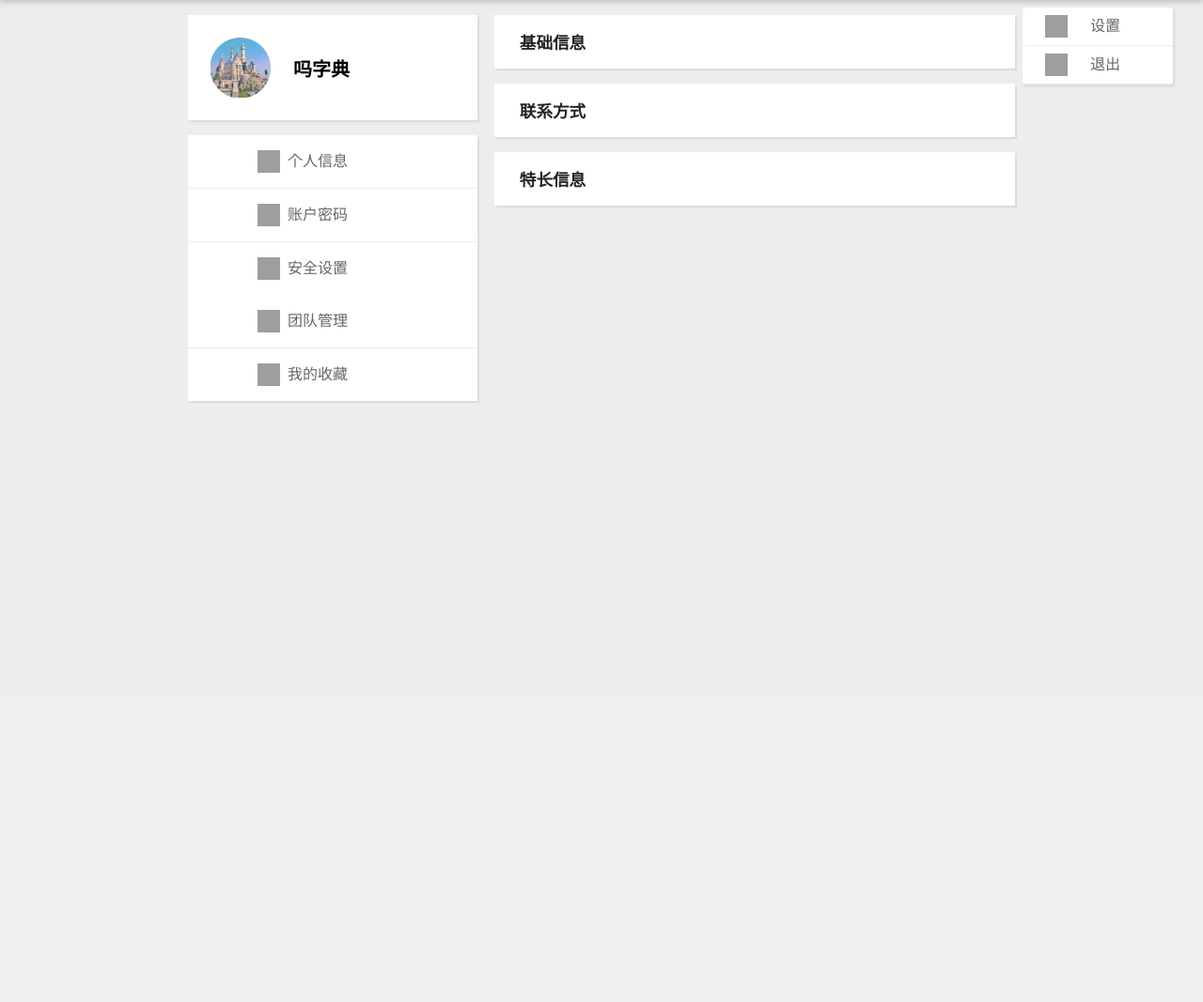
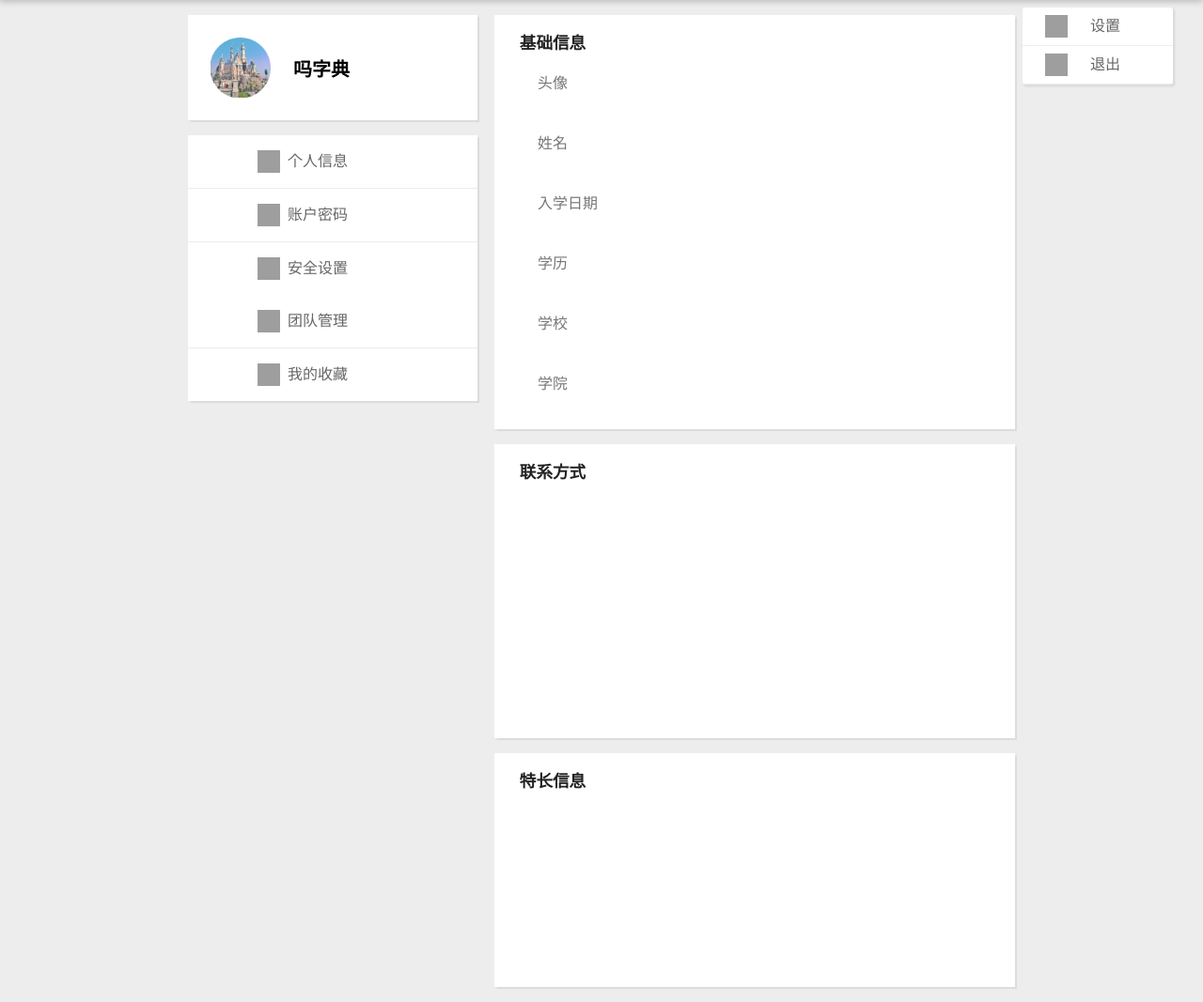
Before and after one commit to sumAlbert/teambox, a PHP site: page /personInfo.html in a window 1280 px wide. Shown: the part 56-1123 px from the top of the page at 94% size. Before the commit the page ends 485 px from the top, so only its background shows below. Run offline with PHP 8.4, Linux system fonts and the light colour scheme; grey boxes are pictures that could not be loaded.

Commit message:
some change by zq

```diff
--- a/css/personInfo.css
+++ b/css/personInfo.css
@@ -242,3 +242,16 @@
   color: #222;
 }
 /*part one basic infomation*/
+.content-part-item {
+  height: 4em;
+  width: 100%;
+  line-height: 4em;
+  vertical-align: middle;
+}
+.content-part-item-name {
+  width: 30%;
+  height: 100%;
+  padding: 0 0 0 1.2em;
+  vertical-align: middle;
+  color: #777;
+}
--- a/less/personInfo.less
+++ b/less/personInfo.less
@@ -83,5 +83,9 @@
 .content-main{display:inline-block;width: 63%;float: right;.pos(relative);}
 .content-part{display:block;padding: 1em 0 1em 1.7em;background: white;margin: 0 0 1em 0;box-shadow: .1em .1em .1em .05em hsla(0,0%,70%,.3);}
 .content-part-name{font-weight:bold;font-size:1.1em;color: #222;}
+
+
 /*part one basic infomation*/
-.content-part-basic{}
+.content-part-item{height: 4em; width: 100%;line-height: 4em;vertical-align:middle;}
+.content-part-item-name{width: 30%;height: 100%;padding:0 0 0 1.2em;vertical-align:middle;color: #777;}
+.content-part-item-avatar{}
--- a/personInfo.html
+++ b/personInfo.html
@@ -64,29 +64,29 @@
 			</div>
 			<div class="content-main">
 				<div class="content-part">
-					<div class="content-part-name">基础信息</div>
+					<div class="content-part-name content-part-basic">基础信息</div>
 					<div class="content-part-item">
-						<div class="content-part-item-name"></div>
+						<div class="content-part-item-name">头像</div>
 						<div class="content-part-item-substance"></div>
 					</div>
 					<div class="content-part-item">
-						<div class="content-part-item-name"></div>
+						<div class="content-part-item-name">姓名</div>
 						<div class="content-part-item-substance"></div>
 					</div>
 					<div class="content-part-item">
-						<div class="content-part-item-name"></div>
+						<div class="content-part-item-name">入学日期</div>
 						<div class="content-part-item-substance"></div>
 					</div>
 					<div class="content-part-item">
-						<div class="content-part-item-name"></div>
+						<div class="content-part-item-name">学历</div>
 						<div class="content-part-item-substance"></div>
 					</div>
 					<div class="content-part-item">
-						<div class="content-part-item-name"></div>
+						<div class="content-part-item-name">学校</div>
 						<div class="content-part-item-substance"></div>
 					</div>
 					<div class="content-part-item">
-						<div class="content-part-item-name"></div>
+						<div class="content-part-item-name">学院</div>
 						<div class="content-part-item-substance"></div>
 					</div>
 				</div>
```
